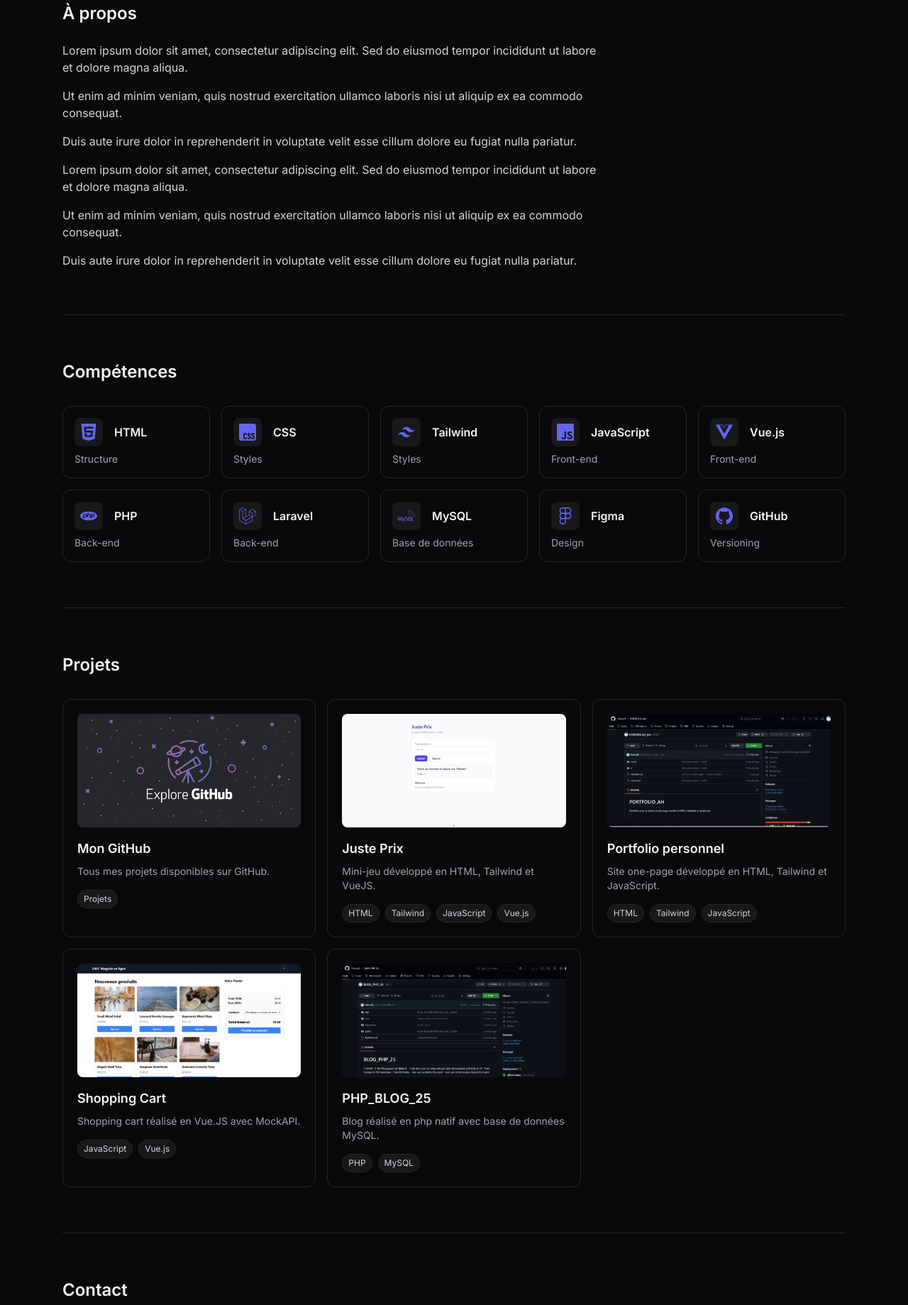
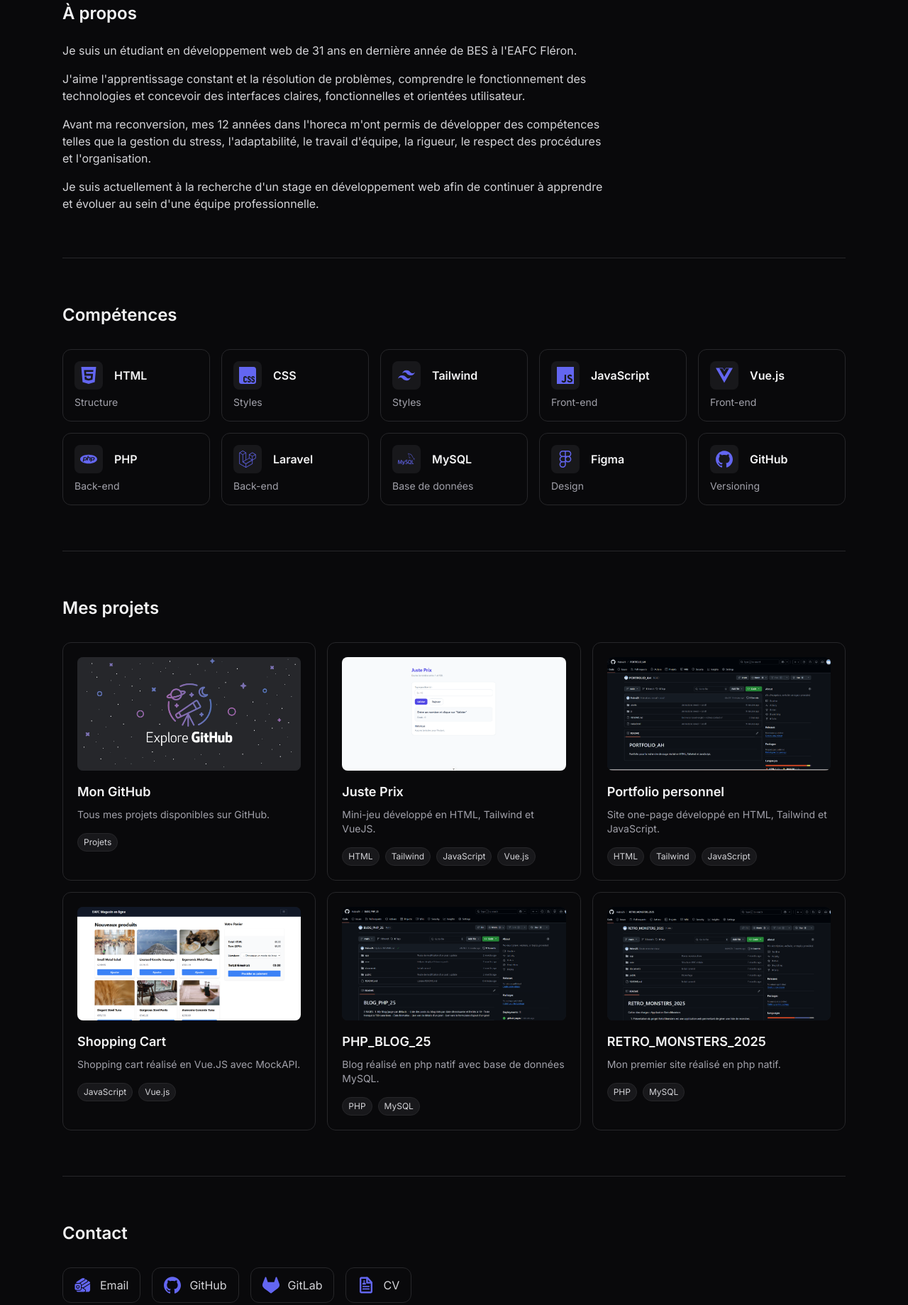
Before and after one commit to Habra26/PORTFOLIO_AH, a plain HTML site: page index.html in a window 1280 px wide. Shown: the part 459-2298 px from the top of the page at 71% size. Drawn offline with nearby package versions, Linux system fonts and the light colour scheme.

Commit message:
Section about

```diff
--- a/index.html
+++ b/index.html
@@ -25,10 +25,14 @@
       <nav
         class="mx-auto flex max-w-6xl items-center justify-between px-4 py-4 sm:px-6"
       >
-        <a href="#top" class="flex items-center gap-3">
-          <div class="h-9 w-9 rounded-full bg-zinc-800"></div>
-          <span class="text-lg font-semibold">Arnaud Habraken</span>
-        </a>
+      <a href="#top" class="flex items-center gap-3">
+        <img
+          src="assets/images/arnaud.jpg"
+          alt="Arnaud Habraken"
+          class="h-9 w-9 rounded-full object-cover ring-1 ring-zinc-700"
+        />
+        <span class="text-lg font-semibold">Arnaud Habraken</span>
+      </a>
 
         <!-- Liens ordi -->
         <div class="hidden items-center gap-8 md:flex">
@@ -101,7 +105,7 @@
           </a>
 
           <a
-            href="#contactme"
+            href="mailto:arnaud.habraken@outlook.com"
             class="mt-2 block rounded-lg bg-indigo-600 px-3 py-2 text-center text-sm font-semibold text-white hover:bg-indigo-500"
           >
             Me contacter
@@ -118,12 +122,16 @@
       >
         <!-- Photo -->
         <div class="flex-shrink-0">
-          <div class="h-40 w-40 rounded-full bg-zinc-800"></div>
+          <img
+            src="assets/images/arnaud.jpg"
+            alt="Arnaud Habraken"
+            class="h-40 w-40 rounded-full object-cover bg-zinc-800 shadow-lg ring-2 ring-zinc-700"
+          />
         </div>
         <div class="max-w-2xl text-center md:text-left">
           <h1 class="text-3xl font-bold sm:text-4xl">Arnaud Habraken</h1>
           <p class="mt-3 text-zinc-300">
-            Étudiant en développement web - à la recherche d'un stage
+            Étudiant en développement web
           </p>
         </div>
       </section>
@@ -134,34 +142,18 @@
 
         <div class="mt-6 max-w-3xl space-y-4 text-zinc-300">
           <p>
-            Lorem ipsum dolor sit amet, consectetur adipiscing elit. Sed do
-            eiusmod tempor incididunt ut labore et dolore magna aliqua.
+            Je suis un étudiant en développement web de 31 ans en dernière année de BES à l'EAFC Fléron.
           </p>
 
           <p>
-            Ut enim ad minim veniam, quis nostrud exercitation ullamco laboris
-            nisi ut aliquip ex ea commodo consequat.
+            J'aime l'apprentissage constant et la résolution de problèmes, comprendre le fonctionnement des technologies et concevoir des interfaces claires, fonctionnelles et orientées utilisateur.
           </p>
 
           <p>
-            Duis aute irure dolor in reprehenderit in voluptate velit esse
-            cillum dolore eu fugiat nulla pariatur.
+            Avant ma reconversion, mes 12 années dans l'horeca m'ont permis de développer des compétences telles que la gestion du stress, l'adaptabilité, le travail d'équipe, la rigueur, le respect des procédures et l'organisation.
           </p>
 
-          <p>
-            Lorem ipsum dolor sit amet, consectetur adipiscing elit. Sed do
-            eiusmod tempor incididunt ut labore et dolore magna aliqua.
-          </p>
-
-          <p>
-            Ut enim ad minim veniam, quis nostrud exercitation ullamco laboris
-            nisi ut aliquip ex ea commodo consequat.
-          </p>
-
-          <p>
-            Duis aute irure dolor in reprehenderit in voluptate velit esse
-            cillum dolore eu fugiat nulla pariatur.
-          </p>
+          <p>Je suis actuellement à la recherche d'un stage en développement web afin de continuer à apprendre et évoluer au sein d'une équipe professionnelle.</p>
         </div>
       </section>
 
@@ -335,7 +327,7 @@
 
       <!-- PROJETS -->
       <section id="projects" class="reveal border-t border-zinc-800 py-16">
-        <h2 class="text-2xl font-semibold">Projets</h2>
+        <h2 class="text-2xl font-semibold">Mes projets</h2>
         <div class="mt-8 grid gap-4 sm:grid-cols-2 lg:grid-cols-3">
           <!-- Mon Github -->
           <a
@@ -526,6 +518,42 @@
               </div>
             </article>
           </a>
+
+          <!-- PHP Blog -->
+          <a
+            href="https://github.com/Habra26/RETRO_MONSTERS_2025"
+            class="group h-full"
+            target="_blank"
+            rel="noopener noreferrer"
+          >
+            <article
+              class="h-full rounded-xl border border-zinc-800 bg-zinc-950 p-5 transition hover:border-zinc-600 hover:bg-zinc-900"
+            >
+              <div class="h-40 overflow-hidden rounded-lg bg-zinc-900">
+                <img
+                  src="./assets/images/retromonsters.png"
+                  alt="retromonsters"
+                  class="h-full w-full object-cover transition group-hover:scale-105"
+                />
+              </div>
+              <h3 class="mt-4 text-lg font-semibold">RETRO_MONSTERS_2025</h3>
+              <p class="mt-2 text-sm text-zinc-400">
+                Mon premier site réalisé en php natif.
+              </p>
+              <div class="mt-4 flex flex-wrap gap-2 text-xs">
+                <span
+                  class="rounded-full border border-zinc-800 bg-zinc-900 px-2 py-1 text-zinc-300"
+                >
+                  PHP
+                </span>
+                <span
+                  class="rounded-full border border-zinc-800 bg-zinc-900 px-2 py-1 text-zinc-300"
+                >
+                  MySQL
+                </span>
+              </div>
+            </article>
+          </a>
         </div>
       </section>
 
@@ -565,27 +593,27 @@
             </a>
           </li>
 
-          <!-- LinkedIn -->
+          <!-- GitHub -->
           <li>
             <a
-              href="#"
+              href="https://gitlab.com/Habra26"
               target="_blank"
               rel="noopener noreferrer"
               class="flex items-center gap-3 rounded-xl border border-zinc-800 bg-zinc-950 px-4 py-3 text-zinc-300 hover:border-zinc-700"
             >
               <img
-                src="./assets/icons/linkedin.svg"
-                alt="LinkedIn"
+                src="./assets/icons/gitlab.svg"
+                alt="GitLab"
                 class="h-6 w-6"
               />
-              <span>LinkedIn</span>
+              <span>GitLab</span>
             </a>
           </li>
 
           <!-- CV -->
           <li>
             <a
-              href="#"
+              href="./assets/cv/CV-Arnaud-Habraken.pdf"
               target="_blank"
               class="flex items-center gap-3 rounded-xl border border-zinc-800 bg-zinc-950 px-4 py-3 text-zinc-300 hover:border-zinc-700"
             >
--- a/js/main.js
+++ b/js/main.js
@@ -46,7 +46,7 @@
       }
     });
   },
-  { threshold: 0.35 }
+  { threshold: 0.15 }
 );
 
 for (let i = 0; i < reveals.length; i++) {
```
Also changed, not shown: assets/icons/gitlab.svg (added), assets/images/retromonsters.png (added), 2 other files.
